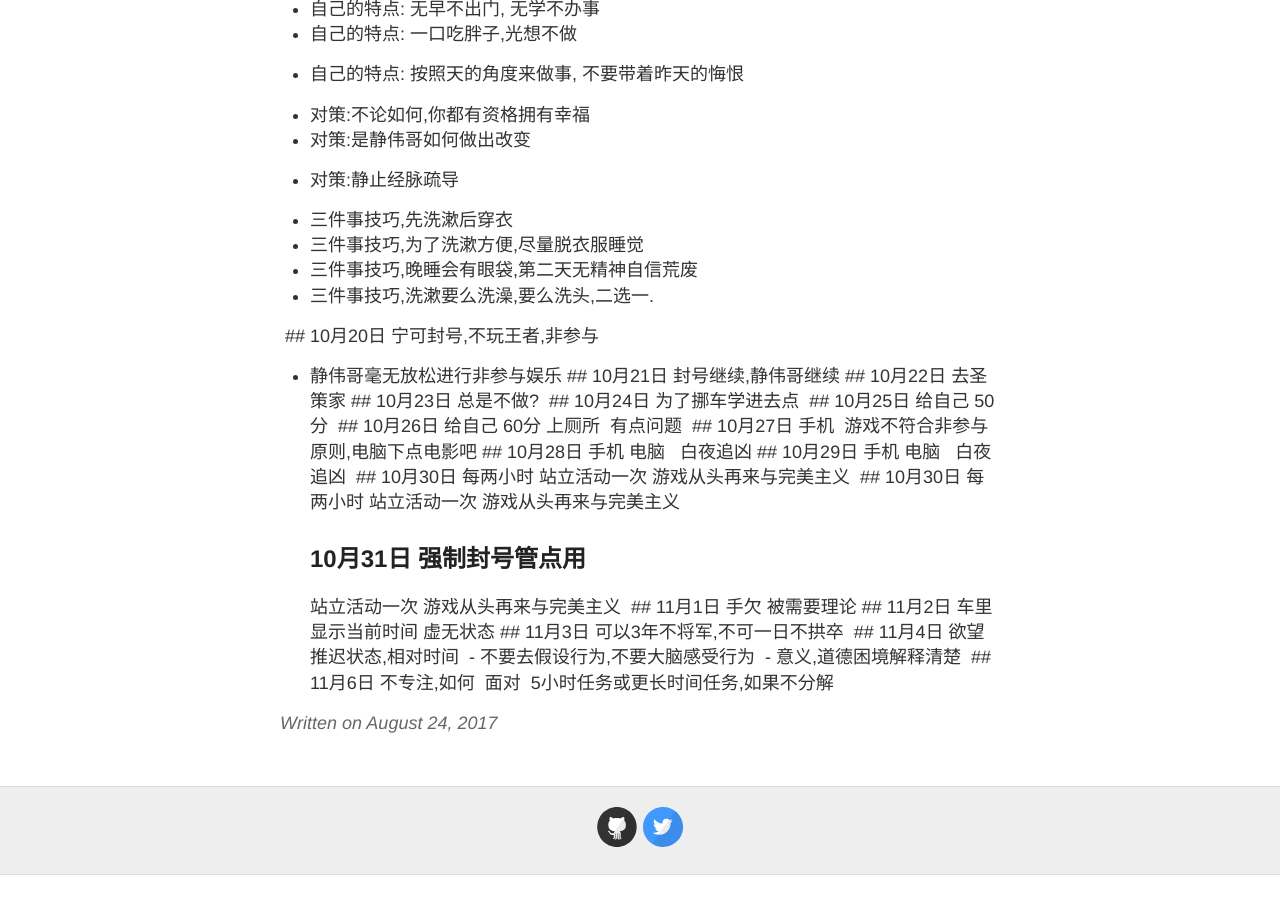
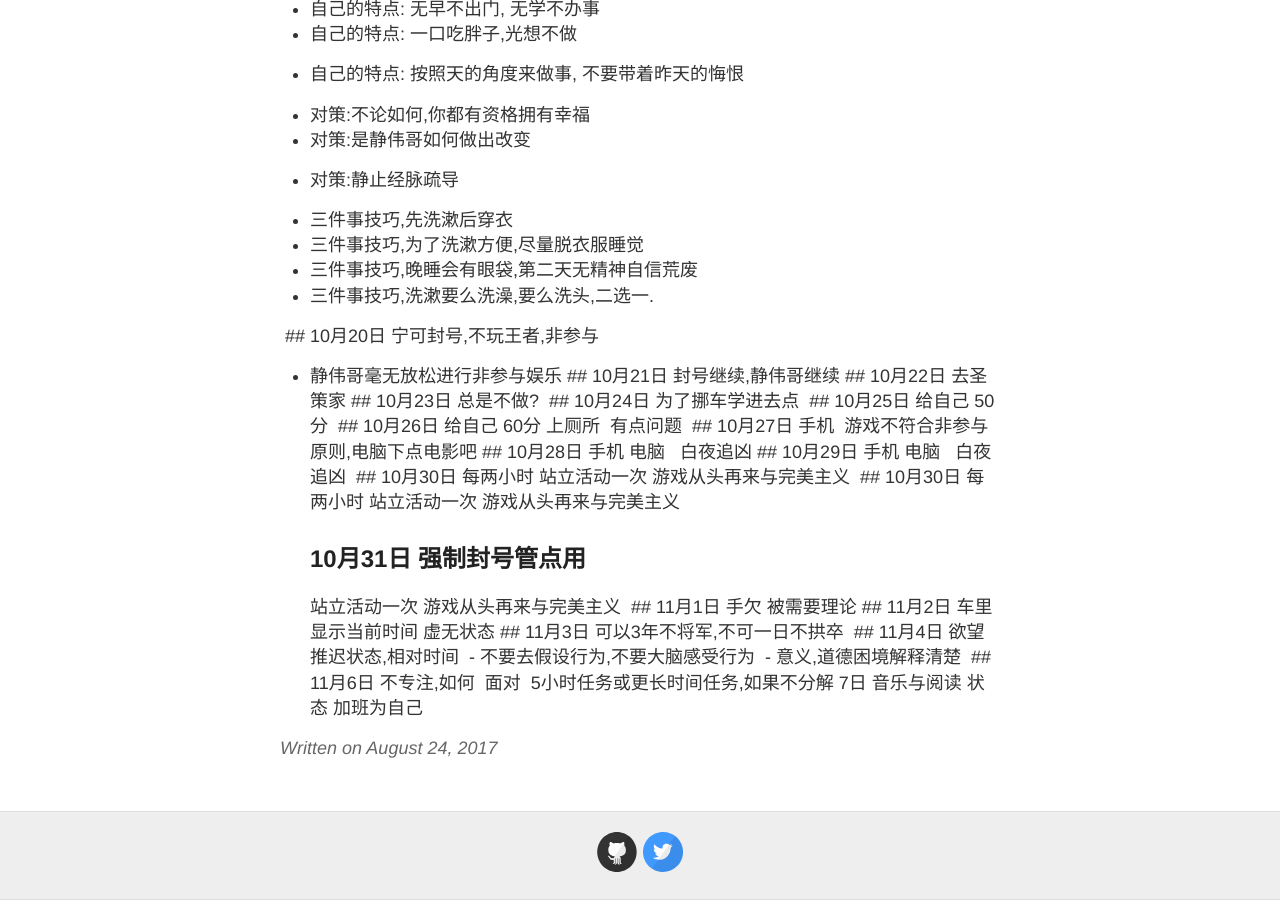
Before and after one commit to evelol/zzx_blog, a Jekyll site: the page built from _posts/2017-08-24-Ok.md, in a window 1280 px wide and 900 px high, scrolled down 5438 px. Built offline with Jekyll 4.4.1, drawn with Linux system fonts in a browser that asks for light colours; our own code applies the rules of GitHub Pages for plain Markdown files; before the commit the page ends 6313 px from its top, so only the background shows below that.

Commit message:
Update 2017-08-24-Ok.md

```diff
--- a/_posts/2017-08-24-Ok.md
+++ b/_posts/2017-08-24-Ok.md
@@ -187,3 +187,4 @@ q## 24日,昨天搞了搞linux，用了下deepin
    ## 11月6日 不专注,如何
  面对
  5小时任务或更长时间任务,如果不分解
+ 7日 音乐与阅读 状态 加班为自己
```
